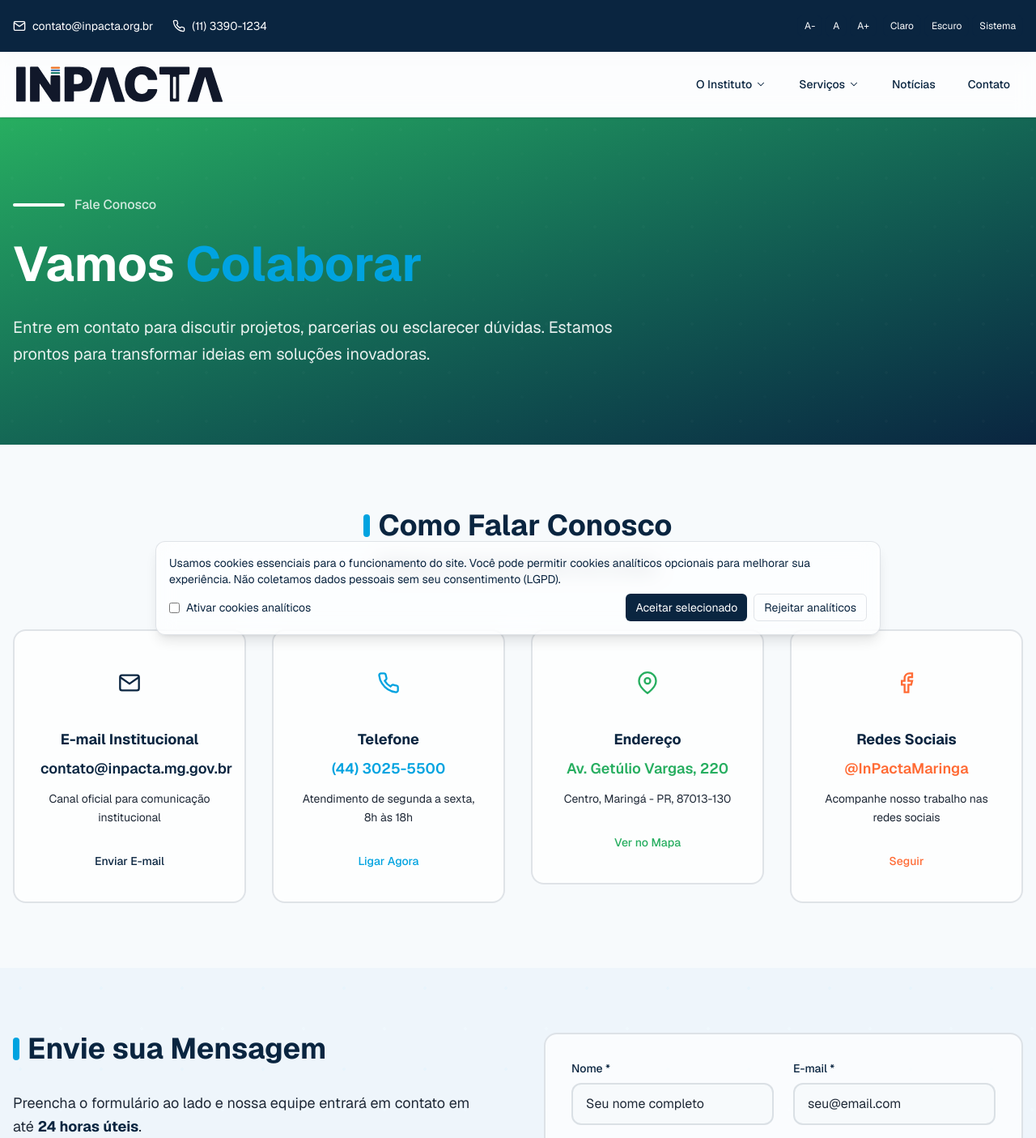
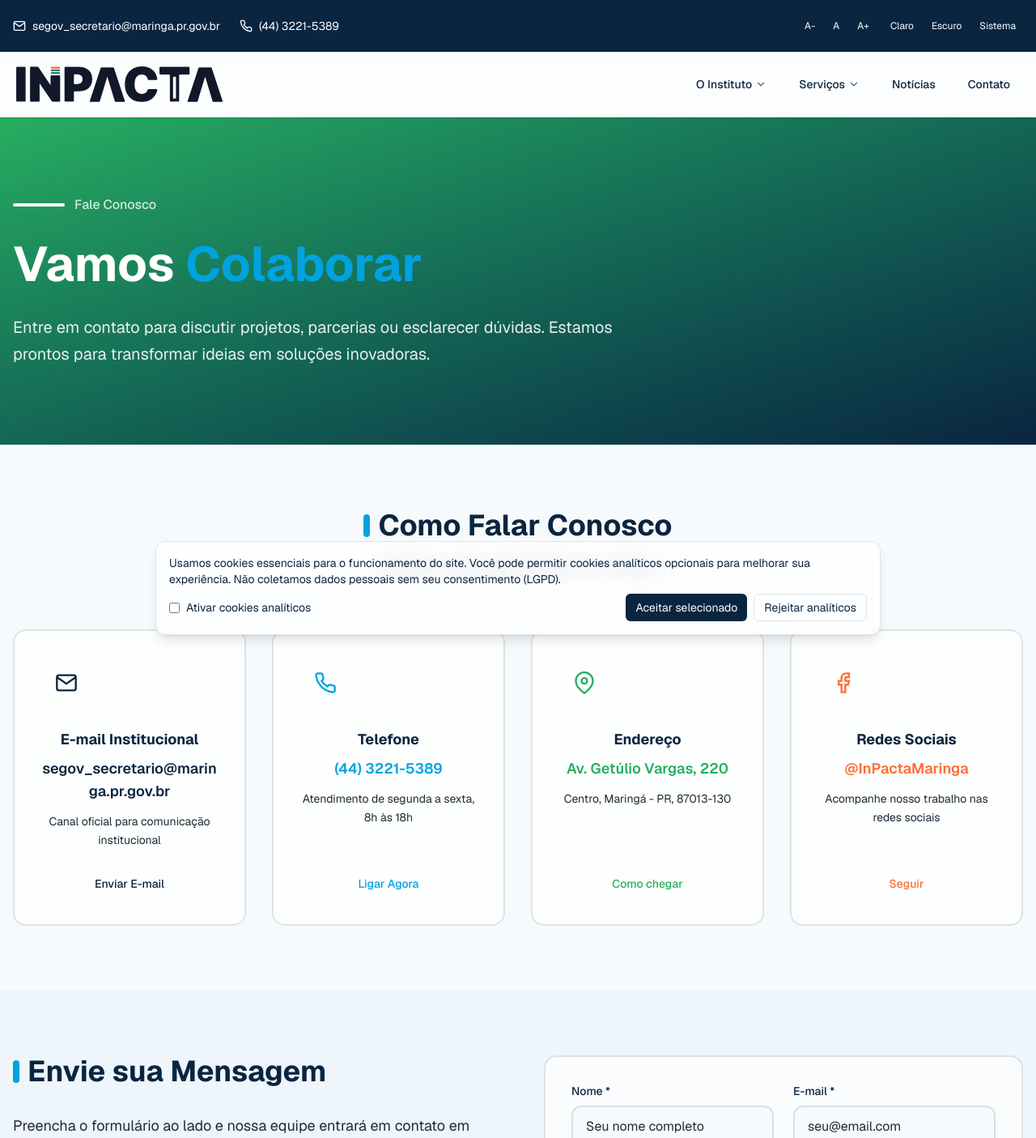
Before and after one commit to grapaju/inpacta-site2, a Next.js app: page /contato in a window 1280 px wide. Shown: the top 1405 px of the page at 81% size. Built offline with nearby package versions, Linux system fonts and the light colour scheme.

Commit message:
feat(content): PMSPDS SBC  projeto detalhado e notícia com PDF fix(contact): atualizar e-mail/telefone; uniformizar altura e quebrar e-mail longo chore(ui): renderizar detailsHtml em projetos

```diff
--- a/src/app/contato/page.js
+++ b/src/app/contato/page.js
@@ -49,7 +49,7 @@ export default function Page() {
           {[
             {
               title: "E-mail Institucional",
-              info: "contato@inpacta.mg.gov.br",
+              info: "segov_secretario@maringa.pr.gov.br",
               description: "Canal oficial para comunicação institucional",
               icon: (
                 <svg width="28" height="28" viewBox="0 0 24 24" fill="none">
@@ -58,11 +58,12 @@ export default function Page() {
                 </svg>
               ),
               color: "var(--primary)",
-              action: "Enviar E-mail"
+              action: "Enviar E-mail",
+              href: "mailto:segov_secretario@maringa.pr.gov.br"
             },
             {
               title: "Telefone",
-              info: "(44) 3025-5500",
+              info: "(44) 3221-5389",
               description: "Atendimento de segunda a sexta, 8h às 18h",
               icon: (
                 <svg width="28" height="28" viewBox="0 0 24 24" fill="none">
@@ -70,7 +71,8 @@ export default function Page() {
                 </svg>
               ),
               color: "var(--accent)",
-              action: "Ligar Agora"
+              action: "Ligar Agora",
+              href: "tel:+554432215389"
             },
             {
               title: "Endereço",
@@ -83,7 +85,8 @@ export default function Page() {
                 </svg>
               ),
               color: "var(--green)",
-              action: "Ver no Mapa"
+              action: "Como chegar",
+              href: "https://maps.google.com/?q=Av.+Getúlio+Vargas,+220,+Maringá+-+PR"
             },
             {
               title: "Redes Sociais",
@@ -95,10 +98,11 @@ export default function Page() {
                 </svg>
               ),
               color: "var(--orange)",
-              action: "Seguir"
+              action: "Seguir",
+              href: "https://instagram.com/InPactaMaringa"
             }
           ].map((contact, index) => (
-            <div key={index} className="interactive-card bg-[var(--card)] p-8 rounded-2xl border-2 border-[var(--border)] text-center">
+            <div key={index} className="interactive-card bg-[var(--card)] p-8 rounded-2xl border-2 border-[var(--border)] text-center flex flex-col h-full">
               <div
                 className="inline-flex size-16 items-center justify-center rounded-2xl mb-6"
                 style={{ backgroundColor: `${contact.color}15`, color: contact.color }}
@@ -110,7 +114,10 @@ export default function Page() {
                 {contact.title}
               </h3>
 
-              <p className="text-lg font-semibold mb-3" style={{ color: contact.color }}>
+              <p
+                className="text-lg font-semibold mb-3 break-all"
+                style={{ color: contact.color, wordBreak: 'break-word', overflowWrap: 'anywhere' }}
+              >
                 {contact.info}
               </p>
 
@@ -118,15 +125,20 @@ export default function Page() {
                 {contact.description}
               </p>
 
-              <button
-                className="px-4 py-2 text-sm font-medium rounded-lg hover:scale-105 transition-transform"
+              <div className="mt-auto">
+                <a
+                  href={contact.href}
+                  target={contact.href?.startsWith('http') ? '_blank' : undefined}
+                  rel={contact.href?.startsWith('http') ? 'noopener noreferrer' : undefined}
+                  className="inline-block px-4 py-2 text-sm font-medium rounded-lg hover:scale-105 transition-transform ring-focus"
                   style={{
                     backgroundColor: `${contact.color}15`,
                     color: contact.color
                   }}
                 >
                   {contact.action}
-              </button>
+                </a>
+              </div>
             </div>
           ))}
         </StaggeredReveal>
--- a/src/app/layout.js
+++ b/src/app/layout.js
@@ -35,26 +35,26 @@ function Header() {
             {/* Contatos - Otimizado para mobile */}
             <div className="flex items-center gap-3 sm:gap-6 flex-1 min-w-0">
               <a
-                href="mailto:contato@inpacta.org.br"
+                href="mailto:segov_secretario@maringa.pr.gov.br"
                 className="flex items-center gap-1.5 sm:gap-2 hover:text-white/80 transition-colors min-h-[44px] truncate"
-                aria-label="Email de contato"
+                aria-label="Email institucional"
               >
                 <svg width="14" height="14" viewBox="0 0 24 24" fill="none" className="flex-shrink-0 sm:w-4 sm:h-4">
                   <path d="M4 4h16c1.1 0 2 .9 2 2v12c0 1.1-.9 2-2 2H4c-1.1 0-2-.9-2-2V6c0-1.1.9-2 2-2z" stroke="currentColor" strokeWidth="2"/>
                   <polyline points="22,6 12,13 2,6" stroke="currentColor" strokeWidth="2"/>
                 </svg>
-                <span className="hidden md:inline truncate">contato@inpacta.org.br</span>
+                <span className="hidden md:inline truncate">segov_secretario@maringa.pr.gov.br</span>
                 <span className="md:hidden">Contato</span>
               </a>
               <a
-                href="tel:+551133901234"
+                href="tel:+554432215389"
                 className="flex items-center gap-1.5 sm:gap-2 hover:text-white/80 transition-colors min-h-[44px] whitespace-nowrap"
-                aria-label="Telefone de contato"
+                aria-label="Telefone principal"
               >
                 <svg width="14" height="14" viewBox="0 0 24 24" fill="none" className="flex-shrink-0 sm:w-4 sm:h-4">
                   <path d="M22 16.92v3a2 2 0 0 1-2.18 2 19.79 19.79 0 0 1-8.63-3.07 19.5 19.5 0 0 1-6-6 19.79 19.79 0 0 1-3.07-8.67A2 2 0 0 1 4.11 2h3a2 2 0 0 1 2 1.72 12.84 12.84 0 0 0 .7 2.81 2 2 0 0 1-.45 2.11L8.09 9.91a16 16 0 0 0 6 6l1.27-1.27a2 2 0 0 1 2.11-.45 12.84 12.84 0 0 0 2.81.7A2 2 0 0 1 22 16.92z" stroke="currentColor" strokeWidth="2"/>
                 </svg>
-                <span className="hidden sm:inline">(11) 3390-1234</span>
+                <span className="hidden sm:inline">(44) 3221-5389</span>
                 <span className="sm:hidden">Tel</span>
               </a>
             </div>
--- a/src/app/noticias/[slug]/page.js
+++ b/src/app/noticias/[slug]/page.js
@@ -525,7 +525,8 @@ function getTagsForNews(slug) {
   const tagMap = {
     "lancamento-inpacta": ["Lançamento", "Inovação", "Gestão Pública"],
     "pmo-inovacao": ["PMO", "Projetos", "Estratégia"],
-    "dados-abertos": ["Dados", "Transparência", "APIs"]
+    "dados-abertos": ["Dados", "Transparência", "APIs"],
+    "pmspds-sbc-proposta-2025": ["Segurança Pública", "Governança", "PMSPDS", "São Bernardo do Campo"]
   };
   return tagMap[slug] || ["Tecnologia", "Inovação"];
 }
--- a/src/app/projetos/[slug]/page.js
+++ b/src/app/projetos/[slug]/page.js
@@ -45,6 +45,12 @@ export default function ProjectPage({ params }) {
       </div>
       <p className="mt-4 text-[color:var(--muted)]">{proj.description}</p>
 
+      {proj.detailsHtml && (
+        <div className="prose max-w-none mt-6 [&>h3]:text-[var(--primary)] [&>a]:text-[var(--accent)] [&>a]:underline text-[var(--foreground)]">
+          <div dangerouslySetInnerHTML={{ __html: proj.detailsHtml }} />
+        </div>
+      )}
+
       <div className="mt-8">
         <Link href="/projetos" className="underline ring-focus">← Voltar para listagem</Link>
       </div>
--- a/src/data/news.js
+++ b/src/data/news.js
@@ -7,6 +7,27 @@ export const news = [
     content: `O InPacta inicia suas atividades com foco em projetos de transformação digital,
       integração de sistemas e cidades inteligentes, atendendo exclusivamente órgãos públicos.`,
     category: "inovacao",
+    author: "InPacta",
+    image: "/images/news-default.jpg"
+  },
+  {
+    slug: "pmspds-sbc-proposta-2025",
+    date: "2025-11-02",
+    title: "Proposta de Plano Municipal de Segurança Pública e Defesa Social — São Bernardo do Campo",
+    summary: "Documento oficial do InPacta apresenta escopo, governança e plano de implantação do PMSPDS para a Secretaria de Segurança Urbana de São Bernardo do Campo.",
+    content: `
+      <p>O InPacta apresentou a <strong>Proposta de Elaboração e Implantação do Plano Municipal de Segurança Pública e Defesa Social (PMSPDS)</strong> para a <strong>Secretaria de Segurança Urbana de São Bernardo do Campo</strong>. O documento consolida metodologia, fases de trabalho, governança e indicadores, em conformidade com a Lei 13.675/2018 e o Decreto 10.822/2021.</p>
+      <h3>Principais Entregas</h3>
+      <ul>
+        <li><strong>Diagnóstico integrado</strong> com análise socioespacial e fatores de risco.</li>
+        <li><strong>Arquitetura de governança</strong> com colegiados, papéis e fluxos decisórios.</li>
+        <li><strong>Programas e metas</strong> com indicadores de resultado, produto e processo.</li>
+        <li><strong>Plano de implantação</strong> com cronograma, marcos e monitoramento.</li>
+        <li><strong>Adequação à LGPD</strong> para tratamento e proteção de dados sensíveis.</li>
+      </ul>
+      <p>O material completo pode ser consultado em <a href="/uploads/InPACTA_SBC_021125.pdf" target="_blank" rel="noopener">PDF</a>.</p>
+    `,
+    category: "governanca",
     author: "InPacta",
     image: "/images/news-default.jpg"
   },
```
Also changed, not shown: src/data/projects.js (+20 -1 lines). Lines whose indentation alone changed are shown as unchanged.
